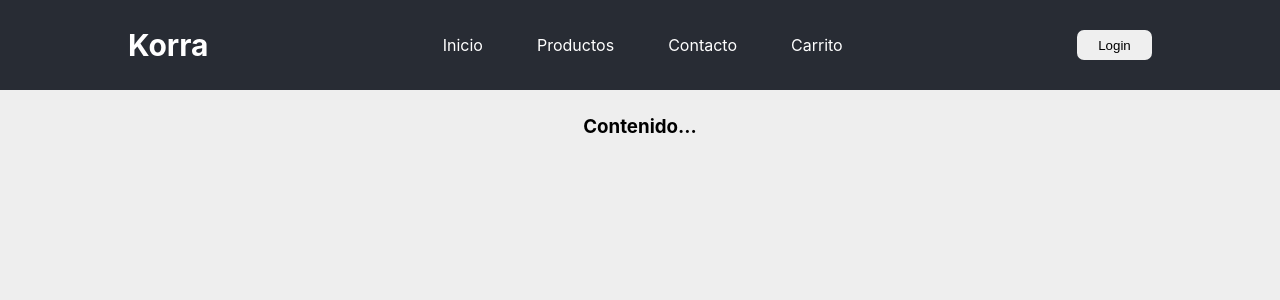
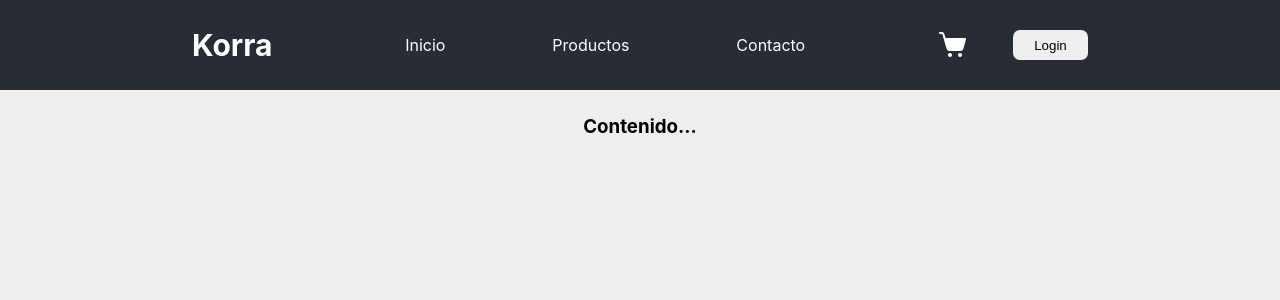
Before and after one commit to Pablo-Mallea/Proyecto-React, a React (Create React App) app: page / in a window 1280 px wide. Shown: the top 300 px of the page. Built offline with nearby package versions, Linux system fonts and the light colour scheme.

Commit message:
Cart icon y container

```diff
--- a/src/App.css
+++ b/src/App.css
@@ -9,7 +9,7 @@ header{
   margin-bottom: 25px;
   background-color: #282c34;
   color: white;
-  padding: 0 10%;
+  padding: 0 15%;
   display: flex;
   align-content: center;
 }
@@ -45,12 +45,28 @@ a{
   border: none;
   cursor: pointer;
 }
-section{
-  width: 100%;
+.itemList{
+  width: auto;
+  height: auto;
   display: flex;
   align-content: center;
   justify-content: center;
+  padding: 0 15%;
 }
 h3{
   margin: 0;
 }
+.carrito{
+  width: 30px;
+  height: 30px;
+}
+.cart-icon{
+  width: 100%;
+  height: auto;
+}
+.row{
+  width: 150px;
+  display: flex;
+  flex-flow: row wrap;
+  justify-content: space-between;
+}
--- a/src/App.js
+++ b/src/App.js
@@ -1,12 +1,12 @@
 import './App.css';
 import { Header } from './components/Header';
-import { Section } from './components/Section';
+import { ItemList } from './components/ItemList';
 
 function App() {
   return (
     <div className="body">
       <Header />
-      <Section />
+      <ItemList />
     </div>
   );
 }
--- /dev/null
+++ b/src/components/CartWidget.js
@@ -0,0 +1,10 @@
+import Icon from '../assets/img/cart.png';
+
+export const Cart = () => {
+
+    return(
+        <div className="carrito">
+            <img src={Icon} className="cart-icon" alt="cart-icon" />
+        </div>
+    )
+}
--- /dev/null
+++ b/src/components/ItemList.js
@@ -0,0 +1,9 @@
+export const ItemList = () => {
+    return(
+        <section className="itemList">
+
+            <h3>Contenido...</h3>
+
+        </section>
+    )
+}
--- a/src/components/Navbar.js
+++ b/src/components/Navbar.js
@@ -1,3 +1,5 @@
+import { Cart } from "./CartWidget"
+
 export const Navbar = () => {
     return(
         <nav className="navbar">
@@ -6,10 +8,12 @@ export const Navbar = () => {
                 <li><a href=" ">Inicio</a></li>
                 <li><a href=" ">Productos</a></li>
                 <li><a href=" ">Contacto</a></li>
-                <li><a href=" ">Carrito</a></li>
 
             </ul>
-            <button type="submit" className="btn-log">Login</button>
+            <div className="row">
+                <Cart />
+                <button type="submit" className="btn-log">Login</button>
+            </div>
         </nav>
     )
 }
--- a/src/components/Section.js
+++ /dev/null
@@ -1,7 +0,0 @@
-export const Section = () => {
-    return(
-        <section>
-            <h3>Contenido...</h3>
-        </section>
-    )
-}
```
Also changed, not shown: src/assets/img/cart.png (added).
